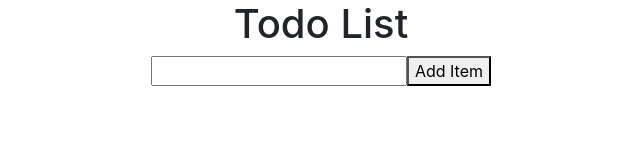
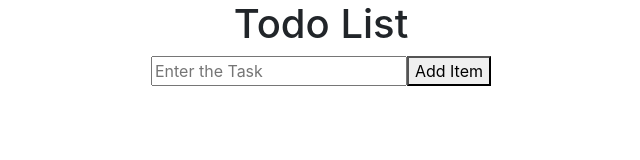
Before and after one commit to kritika27/typescript-react-projects, a React (Create React App) app: page / in a window 1280 px wide. Shown: the top 160 px of the page, without its empty margins (319-959 px from the left). Built offline with nearby package versions, Linux system fonts and the light colour scheme.

Commit message:
Modified form

```diff
--- a/src/components/Form.tsx
+++ b/src/components/Form.tsx
@@ -1,21 +1,28 @@
-import React,{FC}from 'react'
+import React, { FC } from 'react'
 
-interface TaskForm{
-    handleSubmit:(e:React.FormEvent<HTMLFormElement>)=>void,
-    handleChange:(e:React.ChangeEvent<HTMLInputElement>)=>void,
-    item:string,
+interface TaskForm {
+    handleSubmit: (e: React.FormEvent<HTMLFormElement>) => void,
+    handleChange: (e: React.ChangeEvent<HTMLInputElement>) => void,
+    item: string,
 }
 
-const Form:FC<TaskForm>=(props)=> {
-    const {item,handleChange,handleSubmit}=props;
+const Forms: FC<TaskForm> = (props) => {
+    const { item, handleChange, handleSubmit } = props;
     return (
         <>
             <form onSubmit={handleSubmit}>
-        <input type="text" value={item} onChange={handleChange}/>
-        <button type="submit">Add Item</button>
+                <input
+                    type="text"
+                    placeholder="Enter the Task"
+                    value={item}
+                    onChange={handleChange}
+                />
+                <button type="submit">
+                    Add Item
+                </button>
             </form>
         </>
     )
 }
 
-export default Form
+export default Forms
```
Lines whose indentation alone changed are shown as unchanged.
